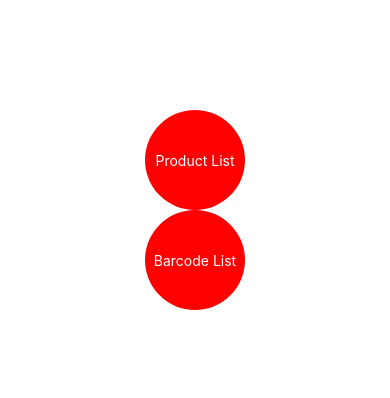
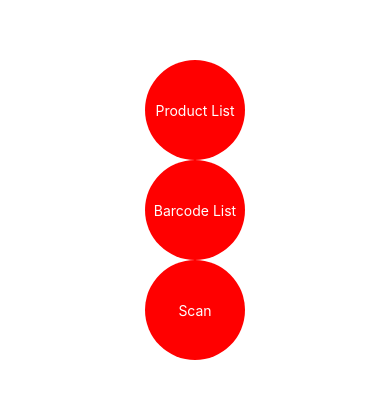
Before and after one commit to Laura-Foxey/expirationDate-app, a React Native app: screen /Home in a window 390 px wide. Shown: the part 212-610 px from the top of the page. Built offline with nearby package versions, Linux system fonts and the light colour scheme.

Commit message:
add extra feature home screen

```diff
--- a/Screens/Home.js
+++ b/Screens/Home.js
@@ -15,6 +15,9 @@ const Home = ({navigation}) => {
                 </TouchableOpacity>
                 <TouchableOpacity style={styles.circle}>
                     <Text style={styles.circleText}>Barcode List</Text>
+                </TouchableOpacity>
+                <TouchableOpacity style={styles.circle} onPress={() => navigation.navigate("CodeScanner", {})}>
+                    <Text style={styles.circleText}>Scan</Text>
                 </TouchableOpacity>
             </View>
         </SafeAreaView>
--- a/Screens/ProductsList.js
+++ b/Screens/ProductsList.js
@@ -199,9 +199,6 @@ export default function ProductsList({navigation}) {
         <TouchableOpacity onPress={() => onMultipleDelete()} disabled={disable}>
           <Image source={require("../assets/multi-delete.png")} style={styles.plusIcon}/>
         </TouchableOpacity>
-        <TouchableOpacity onPress={() => navigation.navigate("CodeScanner", {})}>
-          <Text> Scan </Text>
-        </TouchableOpacity>
       </SafeAreaView>
   );
 }
```
